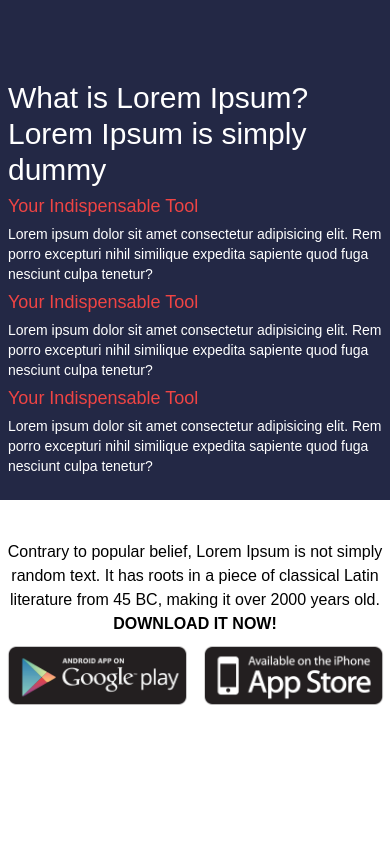
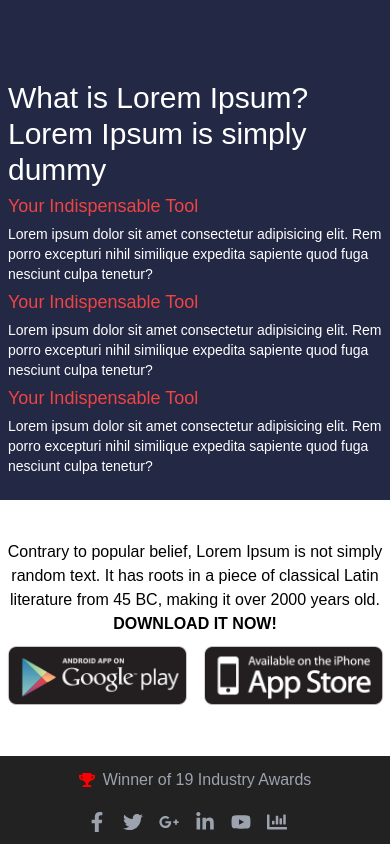
Before and after one commit to Andreaspkst/webhfm, a React (Vite) app: page / in a window 390 px wide. Shown: the part 3104-3948 px from the top of the page. Before the commit the page ends 3860 px from the top, so only its background shows below. Built offline with nearby package versions, Linux system fonts and the light colour scheme; no server answers.

Commit message:
Completed Responsive Social Section

```diff
--- a/src/App.jsx
+++ b/src/App.jsx
@@ -1,4 +1,4 @@
-import { Mobile, Navbar, Registration, Hero, About, Download } from './components';
+import { Mobile, Navbar, Registration, Hero, About, Download, Social } from './components';
 
 function App() {
 
@@ -10,6 +10,7 @@ function App() {
         <Hero />
         <About />
         <Download />
+        <Social />
       </div>
   );
 }
--- /dev/null
+++ b/src/components/Social.jsx
@@ -0,0 +1,33 @@
+import React from 'react'
+import { FaTrophy, FaFacebookF, FaTwitter, FaGooglePlusG, FaLinkedinIn, FaYoutube, FaChartBar     } from "react-icons/fa";
+
+const Social = () => {
+  return (
+    <div className="w-full h-auto py-3 flex flex-col justify-between  bg-[#222222]">
+        <div className="grid md:grid-cols-2 max-w-[1240px] m-auto ">
+         <div className="xl:w-[1000px] block justify-start md:mr-20">
+            <div className="flex md:flex md:justify-start sm:justify-center">
+                <FaTrophy className='mt-1 mr-2' color='#FF0000' />
+                <p className=' text-gray-400'>Winner of 19 Industry Awards</p>
+            </div>
+         </div>
+
+         <div className=" block justify-center">
+            <div className="flex w-full md:justify-end sm:justify-center mt-5 md:mt-0">
+                <div className="flex text-gray-400">
+                    <FaFacebookF size={20} className='mx-2 cursor-pointer' href='/' />
+                    <FaTwitter size={20} className='mx-2 cursor-pointer' href='/'/>
+                    <FaGooglePlusG size={20} className='mx-2 cursor-pointer' href='/'/>
+                    <FaLinkedinIn size={20} className='mx-2 cursor-pointer' href='/'/>
+                    <FaYoutube size={20} className='mx-2 cursor-pointer' href='/'/>
+                    <FaChartBar size={20} className='mx-2 cursor-pointer' href='/'/>
+                </div>
+
+            </div>
+         </div>
+        </div>
+    </div>
+  )
+}
+
+export default Social
--- a/src/components/index.js
+++ b/src/components/index.js
@@ -4,6 +4,7 @@ import Registration from './Registration.jsx';
 import Hero from './Hero.jsx'
 import About from './About.jsx'
 import Download from './Download.jsx'
+import Social from './Social.jsx'
 
 export {
     Navbar,
@@ -12,5 +13,5 @@ export {
     Hero,
     About,
     Download,
-
+    Social,
 }
```
